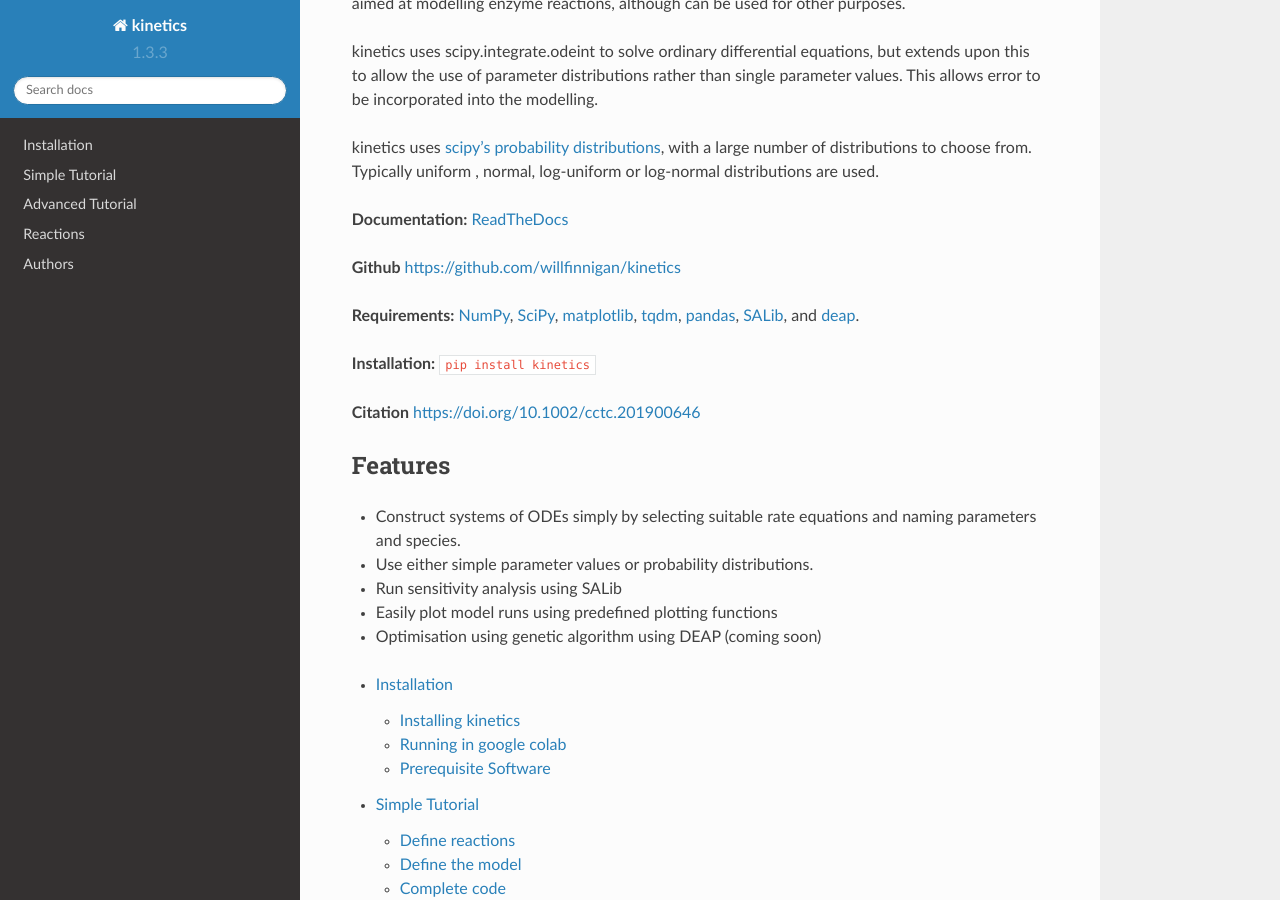
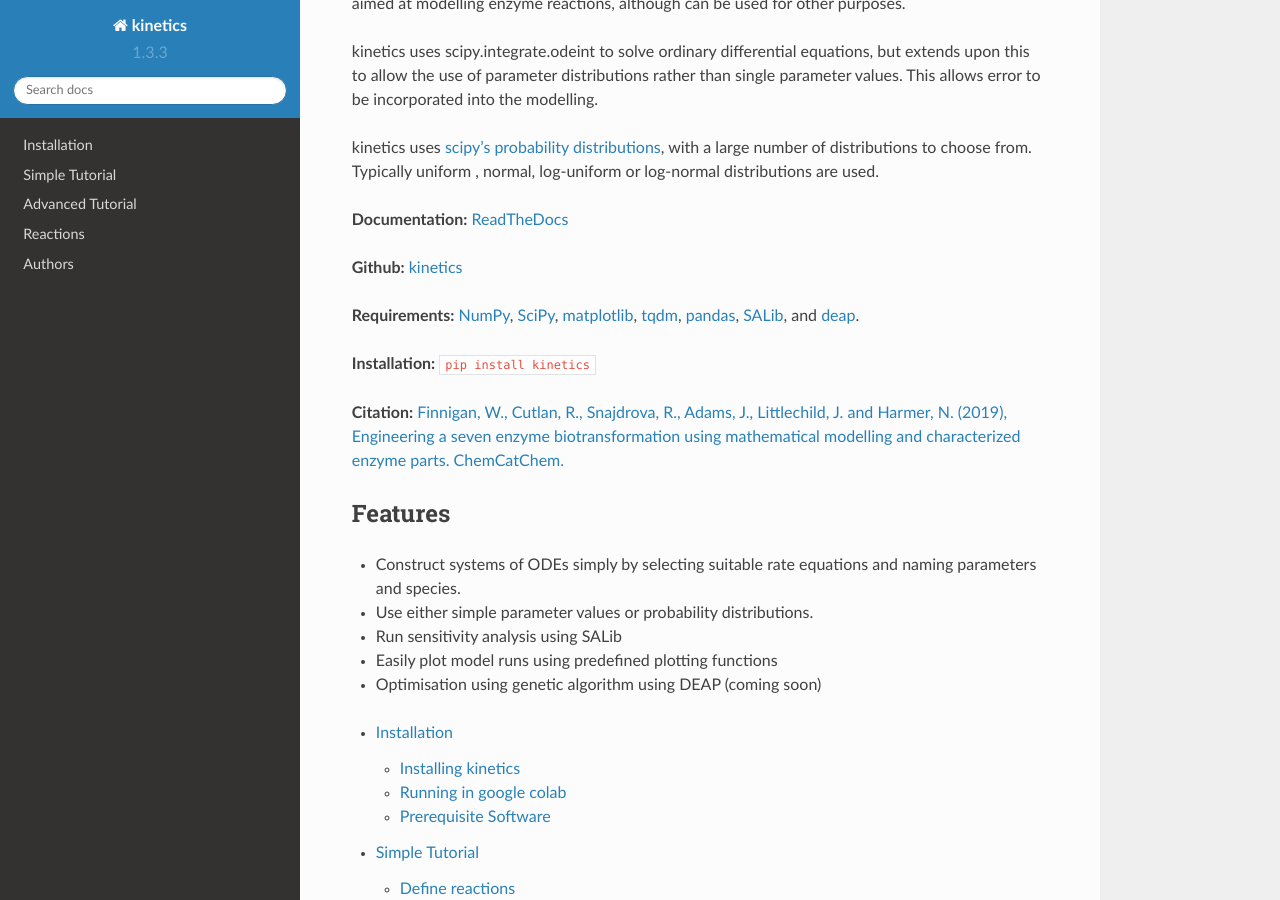
Before and after one commit to willfinnigan/kinetics, a Sphinx documentation site: the page built from docs/index.rst, in a window 1280 px wide and 900 px high, scrolled down 641 px. Built offline with Sphinx 7.4.7 and the Read the Docs theme 2.0.0, drawn with Linux system fonts in a browser that asks for light colours; pages that are not in the unit, such as notebooks, are missing from menus.

Commit message:
documentation

```diff
--- a/docs/index.rst
+++ b/docs/index.rst
@@ -26,7 +26,9 @@
 
 **Installation:** ``pip install kinetics``
 
-**Citation** https://doi.org/10.1002/cctc.201900646
+**Citation:** `Finnigan, W., Cutlan, R., Snajdrova, R., Adams, J., Littlechild, J. and Harmer, N. (2019), Engineering a seven enzyme biotransformation using mathematical modelling and characterized enzyme parts. ChemCatChem.
+<https://doi.org/10.1002/cctc.201900646>`__
+
 
 Features
 --------
```
Also changed, not shown: other parts of docs/index.rst (+1 -1 lines).
